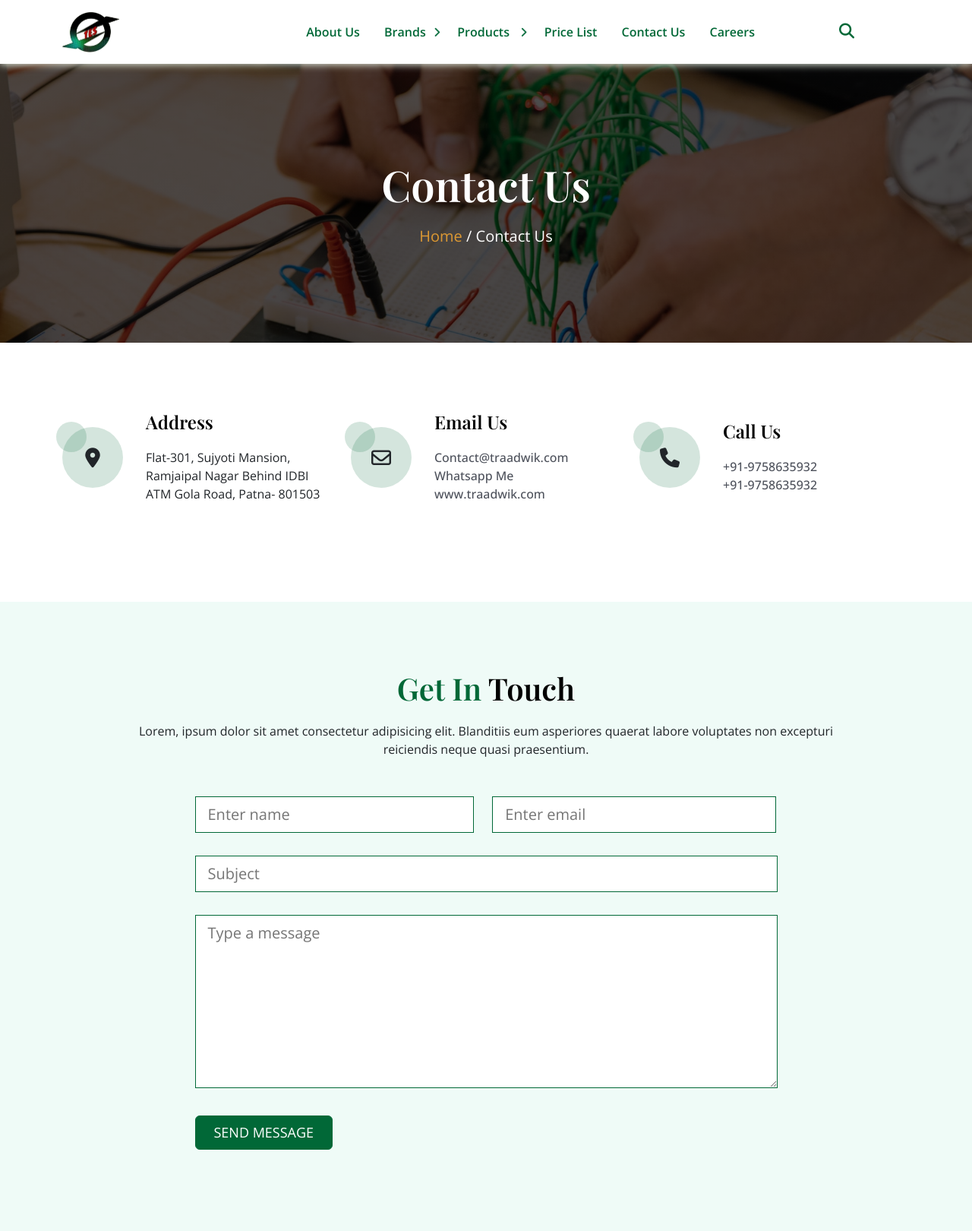
After one commit to RahulLodhi-Git/traadwik, a Django app: page /contact-us/ in a window 1280 px wide. The commit adds this page. Shown: the top 1620 px of the page at 76% size. Run offline with Django 4.2, Linux system fonts and the light colour scheme; some web fonts are replaced.

Commit message:
Contact page UI done

```diff
--- /dev/null
+++ b/templates/contact.html
@@ -0,0 +1,96 @@
+{% extends 'layout.html' %}
+{% load static %}
+{% block title %}
+Contact Us - Traadwik
+{% endblock title %}
+
+{% block mainContent %}
+<div class="inner-banner">
+    <div class="container ">
+        <div class="inner_intro ">
+            <h1 class="display-4 wow fadeInUp">Contact Us</h1>
+            <div class="cm-breadcrumb wow fadeInUp">
+                <ul class="pagination">
+                    <li class="cm-breadcrumb-item"><a href="/">Home </a></li>
+                    <li class="cm-breadcrumb-item">&nbsp;/ Contact Us</li>
+                </ul>
+            </div>
+        </div>
+    </div>
+</div>
+<!-- contact info -->
+<section class="contact-1 spacing">
+    <div class="container">
+        <div class="row">
+            <div class="col-md-4 align-self-center wow fadeInUp">
+                <div class="detail-wrap d-flex">
+                    <div class="detail-icon">
+                        <span> <i class="fa-solid fa-location-dot"></i></span>
+                    </div>
+                    <div class="details-text">
+                        <h4 class="heading-black">Address</h4>
+                        <p>Flat-301, Sujyoti Mansion, Ramjaipal Nagar Behind IDBI ATM Gola Road, Patna- 801503</p>
+                    </div>
+                </div>
+            </div>
+            <div class="col-md-4 align-self-center wow fadeInUp">
+                <div class="detail-wrap d-flex">
+                    <div class="detail-icon">
+                        <span> <i class="fa-regular fa-envelope"></i> </i></span>
+                    </div>
+                    <div class="details-text">
+                        <h4 class="heading-black">Email Us</h4>
+                        <p><a href="mailto:contact@traadwik.com">Contact@traadwik.com</a></p>
+                        <p><a href="https://wa.me/919758635932">Whatsapp Me</a></p>
+                        <p><a href="www.traadik.com">www.traadwik.com</a></p>
+                    </div>
+                </div>
+            </div>
+            <div class="col-md-4 align-self-center wow fadeInUp">
+                <div class="detail-wrap d-flex">
+                    <div class="detail-icon">
+                        <span> <i class="fa-solid fa-phone"></i></span>
+                    </div>
+                    <div class="details-text">
+                        <h4 class="heading-black">
+                            Call Us</h4>
+                        <p><a href="tel:+919758635932">+91-9758635932</a></p>
+                        <p><a href="tel:+919758635932">+91-9758635932</a></p>
+                    </div>
+                </div>
+            </div>
+        </div>
+    </div>
+</section>
+<!-- contact form -->
+<section class="contact-2 spacing">
+    <div class="container wow fadeInUp">
+        <div class="row">
+            <div class="col-md-10 offset-md-1">
+                <div class="form-heading text-center">
+                    <h2 class="heading-dark-green display-6">Get In <span class="heading-black">Touch</span></h2>
+                    <p>Lorem, ipsum dolor sit amet consectetur adipisicing elit. Blanditiis eum asperiores quaerat
+                        labore voluptates non excepturi reiciendis neque quasi praesentium.</p>
+                </div>
+                <div class="form-wrap">
+                    <form action="/contact-us" method="post">
+                        <input  placeholder="Enter name " type="text" name="name" id="name">
+                        <input placeholder="Enter email" type="email" name="email" id="email">
+                        <input placeholder="Subject" type="text" name="subject" id="subject">
+                        <textarea rows=7 placeholder="Type a message" type="message" name="message" id="message"></textarea>
+                        <button type="submit" class="btn btn-primary">Send Message</button>
+                    </form>
+                </div>
+            </div>
+        </div>
+    </div>
+</section>
+
+<!-- contact-map -->
+<section class="contact-3 ">
+    <iframe src="https://www.google.com/maps/embed?pb=!1m18!1m12!1m3!1d3651110.286236378!2d81.00680043381777!3d26.66329043713012!2m3!1f0!2f0!3f0!3m2!1i1024!2i768!4f13.1!3m3!1m2!1s0x39ed57bcff7865f1%3A0x34ef4bd5fad75221!2sTRAADWIK%20ELECTRIC%20SOLUTION%20PVT%20LTD!5e0!3m2!1sen!2sin!4v1666262981554!5m2!1sen!2sin"  height="450" style="border:0;" allowfullscreen="" loading="lazy" referrerpolicy="no-referrer-when-downgrade"></iframe>
+</section>
+
+
+
+{% endblock mainContent %}
--- a/templates/index.html
+++ b/templates/index.html
@@ -76,7 +76,7 @@ Home - Traadwik
 </section>
 
 <section class="section-2 spacing bg-ascent">
-    <div class="containter">
+    <div class="containter ">
         <div class="row text-center g-0 wow fadeIn">
             <div class="col-12 col-md-8 offset-md-2 ">
                 <p class="heading-brown fw-bolder mb-0 ">WE CAN</p>
--- a/templates/layout.html
+++ b/templates/layout.html
@@ -42,6 +42,7 @@
     <link rel="stylesheet" href="https://cdnjs.cloudflare.com/ajax/libs/font-awesome/6.2.0/css/all.min.css"
         integrity="sha512-xh6O/CkQoPOWDdYTDqeRdPCVd1SpvCA9XXcUnZS2FmJNp1coAFzvtCN9BmamE+4aHK8yyUHUSCcJHgXloTyT2A=="
         crossorigin="anonymous" referrerpolicy="no-referrer" />
+
     <!-- slider -->
     <link rel="stylesheet" href="https://cdn.jsdelivr.net/npm/swiper@8/swiper-bundle.min.css" />
     <!-- animate css -->
@@ -69,8 +70,8 @@
                     </div>
                     <div class="col-2 col-md-8">
                         <div class="desktop-menu">
-                            <ul class="level-1 text-lg-end">
-                                <li class="menu-item"><a href="/" class="menu-link">Home</a></li>
+                            <ul class="level-1 ">
+                                <li class="menu-item"><a href="/about-us" class="menu-link">About Us</a></li>
                                 <li class="menu-item"><a href="/" class="menu-link">Brands</a><i
                                         class="fa-solid fa-angle-right child-trigger"></i>
                                     <ul class="level-2">
@@ -138,8 +139,9 @@
                                     </ul>
                                 </li>
                                 <li class="menu-item"><a href="/" class="menu-link">Price List</a></li>
-                                <li class="menu-item"><a href="/" class="menu-link">Contact Us</a></li>
-                                <li class="menu-item"><a href="/" class="menu-link">Careers</a></li>
+                                <li class="menu-item"><a href="/contact-us" class="menu-link">Contact Us</a></li>
+                                <li class="menu-item"><a href="/careers" class="menu-link">Careers</a></li>
+
                             </ul>
                             <div class="mobile-toggle">
                                 <i class="fa-solid fa-xmark"></i>
--- a/traadwik/settings.py
+++ b/traadwik/settings.py
@@ -125,7 +125,7 @@ USE_TZ = True
 # https://docs.djangoproject.com/en/4.1/howto/static-files/
 
 STATIC_URL = '/static/'
-
+STATIC_ROOT = os.path.join(BASE_DIR, 'static')
 MEDIA_ROOT=os.path.join(BASE_DIR,'media')
 MEDIA_URL='/media/'
 MESSAGE_TAGS = {
--- a/traadwik/static/css/custom.css
+++ b/traadwik/static/css/custom.css
@@ -241,6 +241,7 @@ ul.level-3>li:hover {
     .mobile-toggle {
         display: none;
     }
+
     .desktop-menu .level-1>li.product .level-2>li i {
         display: none;
     }
@@ -306,6 +307,7 @@ ul.level-3>li:hover {
         overflow-x: hidden;
         max-width: 767px;
         width: 100%;
+        text-align: right;
     }
 
     .level-1>li {
@@ -554,10 +556,13 @@ ul.level-3>li:hover {
     color: #000;
 }
 
-@media(min-width:1025px){
+@media(min-width:1025px) {
     .left-info .col-12:last-child {
         border-left: 1px solid;
         padding: 0 20px;
+    }
+    ul.level-1 {
+        text-align: right;
     }
 }
 
@@ -716,30 +721,199 @@ ul.level-3>li:hover {
 }
 
 
-@media(max-width:767px){
+@media(max-width:767px) {
     .g-overlay h6 {
         font-size: 30px;
     }
-    .copyright{
+
+    .copyright {
         text-align: center;
     }
+
     .banner-wrap .b-image img {
         height: calc(75vh - 84px);
     }
+
     .banner-wrap {
         min-height: 350px;
     }
 
 }
-@media(max-width:450px){
+
+@media(max-width:450px) {
 
     .g-overlay h6 {
         font-size: 25px;
         text-align: center;
     }
+
     .gallery-item {
         width: 100%;
         max-height: 250px;
         object-fit: cover;
     }
 }
+
+/* common Banner */
+.inner-banner {
+    background-repeat: no-repeat;
+    background-position: center center;
+    background-size: cover;
+    background-image: url('http://127.0.0.1:8000/static/img/banner-img-2.jpg');
+    padding: 125px 0;
+    text-align: center;
+    position: relative;
+    z-index: 100;
+}
+
+.inner-banner ul.pagination {
+    justify-content: center;
+}
+
+.inner-banner:before {
+    background-image: linear-gradient(270deg, #000, #000);
+    pointer-events: none;
+    content: "";
+    position: absolute;
+    top: 0;
+    left: 0;
+    right: 0;
+    bottom: 0;
+    width: 100%;
+    height: 100%;
+    zoom: 1;
+    opacity: .7;
+    transition: opacity 3s;
+    z-index: -1;
+}
+
+.inner-banner .inner_intro h1,
+.inner-banner .inner_intro .pagination {
+    color: #fff;
+}
+
+.inner-banner .inner_intro h1 {
+    word-break: break-word;
+    word-wrap: break-word;
+    margin-bottom: 20px;
+    font-weight: 600;
+}
+
+
+
+.inner-banner ul.pagination li>a {
+    color: #d93;
+}
+
+.inner-banner ul.pagination li {
+    font-size: 20px;
+}
+
+/* Contact Page */
+.detail-wrap .detail-icon span {
+    width: 80px;
+    height: 80px;
+    background-color: #0168372b;
+    border-radius: 50%;
+    text-align: center;
+    display: flex;
+    margin-right: 30px;
+    justify-content: center;
+    align-items: center;
+    font-size: 26px;
+    position: relative;
+}
+
+.detail-wrap .detail-icon span:before {
+    width: 40px;
+    height: 40px;
+    background-color: #0168372b;
+    position: absolute;
+    top: -7px;
+    left: -8px;
+    background-color: #0168372b;
+    content: '';
+    border-radius: 50%;
+}
+
+.detail-wrap .details-text p {
+    margin-bottom: 0px;
+}
+
+.detail-wrap .details-text p a {
+    font-weight: 500;
+    color: #212532cc;
+}
+
+.detail-wrap {
+    align-items: center;
+    margin-bottom: 40px;
+}
+
+.detail-wrap .details-text p a:hover {
+    color: #02291c;
+}
+
+.contact-2 {
+    background-color: #effbf7;
+}
+
+.form-wrap {
+    margin-top: 50px;
+}
+.form-wrap form{
+    margin: 0 auto;
+
+}
+
+.form-wrap form input,
+.form-wrap form textarea {
+    display: inline-block;
+    width: 100%;
+    margin: 0;
+    margin-bottom: 30px;
+    padding: 8px 16px;
+    color: #212532;
+    border: 1px solid #016837;
+    font-size: 20px;
+}
+
+.form-wrap form input:focus,
+.form-wrap form textarea:focus {
+    outline: none;
+    border: 2px solid #016837;
+}
+
+.form-wrap form input::placeholder,
+.form-wrap form textarea:placeholder {
+    color: #198754;
+    opacity: .6
+}
+
+.form-wrap form .btn-primary {
+    padding: 8px 24px;
+    list-style: upper-alpha;
+    font-size: 18px;
+    text-transform: uppercase;
+    margin-bottom: 20px;
+}
+section.contact-3 {
+    margin-bottom: -54px;
+}
+section.contact-3> iframe {
+    width: 100%;
+}
+
+@media(min-width:1024px) {
+    .form-wrap form input[name='email'] {
+        width: calc(50% - 10px);
+        display: inline;
+    }
+
+    .form-wrap form input[name='name'] {
+        width: calc(50% - 16px);
+        display: inline;
+        margin-right: 20px;
+    }
+
+}
--- a/traadwik/urls.py
+++ b/traadwik/urls.py
@@ -21,5 +21,8 @@ from django.conf.urls.static import static  # connect static files with our app
 
 urlpatterns = [
     path('admin/', admin.site.urls),
-    path('',views.index,name='index')
+    path('',views.index,name='index'),
+    path('contact-us/',views.contact,name='contact-us'),
+    path('about-us/',views.about,name='about-us'),
+    path('careers/',views.careers,name='careers'),
 ]+static(settings.MEDIA_URL,document_root=settings.MEDIA_ROOT)
--- a/traadwik/views.py
+++ b/traadwik/views.py
@@ -1,5 +1,17 @@
+import re
 from django.shortcuts import render;
 
 
 def index(request):
     return render(request,'index.html')
+
+# contact
+def contact(request):
+    return render(request,'contact.html')
+
+# About
+def about(request):
+    return render(request,'about.html')
+
+def careers(request):
+    return render(request, 'careers.html')
```
Also changed, not shown: templates/about.html (added, +21 -0 lines), templates/careers.html (added, +21 -0 lines).
